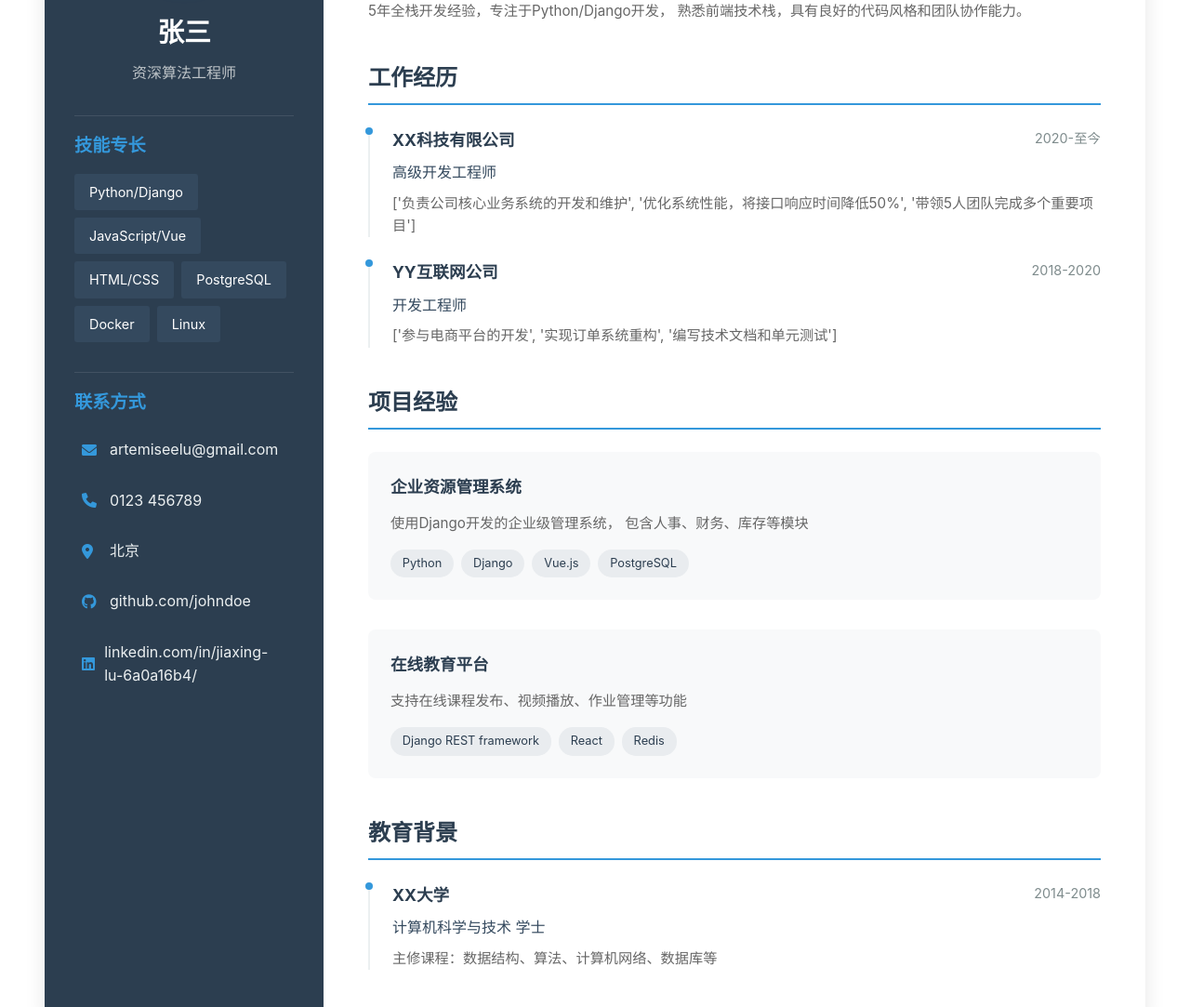
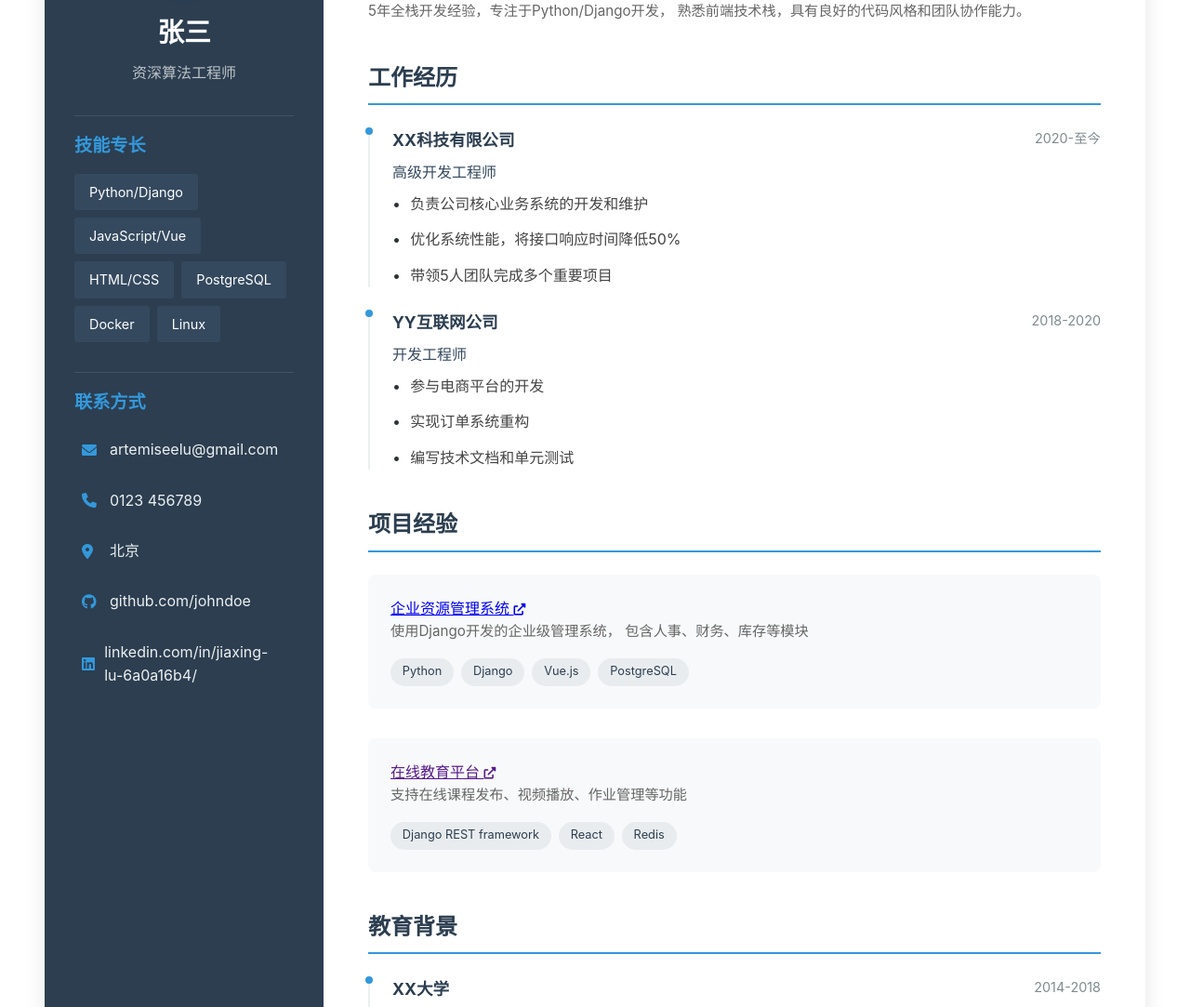
Before and after one commit to artemiseelu/blog, a Django app: page /resume/ in a window 1280 px wide. Shown: the part 328-1411 px from the top of the page at 93% size. Run offline with Django 4.2, Linux system fonts and the light colour scheme; parts of the project's set-up code (start-up, migrations or seed data) failed here and were passed over.

Commit message:
Add data

```diff
--- a/articles/resume_data.py
+++ b/articles/resume_data.py
@@ -55,6 +55,7 @@ resume_data_cn = {
             {
                 'name': '企业资源管理系统',
                 'period': '2021-2022',
+                'link': 'https://github.com/artemiseelu/blog',
                 'description': '使用Django开发的企业级管理系统，\
                               包含人事、财务、库存等模块',
                 'technologies': ['Python', 'Django', 'Vue.js', 'PostgreSQL'],
--- a/articles/templates/articles/resume2.html
+++ b/articles/templates/articles/resume2.html
@@ -182,6 +182,30 @@
         font-size: 0.95rem;
     }
 
+    /* 描述列表 */
+    .description-list {
+        list-style: none;
+        padding: 0;
+        margin: 0;
+    }
+
+    /* 描述列表项 */
+    .description-list li {
+        position: relative;
+        padding-left: 1.2rem;
+        margin-bottom: 0.8rem;
+        color: #444;
+        line-height: 1.6;
+    }
+
+    /* 描述列表项前的圆点 */
+    .description-list li::before {
+        content: '•';
+        position: absolute;
+        left: 0;
+        color: #2d3436;
+    }
+
     .project-item {
         margin-bottom: 2rem;
         padding: 1.5rem;
@@ -296,7 +320,11 @@
                     <span class="period">{{ exp.period }}</span>
                 </div>
                 <div class="job-title">{{ exp.title }}</div>
-                <p class="description">{{ exp.description }}</p>
+                <ul class="description-list">
+                    {% for item in exp.description %}
+                    <li>{{ item }}</li>
+                    {% endfor %}
+                </ul>
             </div>
             {% endfor %}
         </section>
@@ -305,7 +333,11 @@
             <h2 class="section-title">{{ sections.projects }}</h2>
             {% for project in projects %}
             <div class="project-item">
-                <div class="project-title">{{ project.name }}</div>
+                <div class="project-header">
+                    <a href="{{ project.link }}" class="project-name" target="_blank">
+                        {{ project.name }} <i class="fas fa-external-link-alt" style="font-size: 0.8em;"></i>
+                    </a>
+                </div>
                 <p class="description">{{ project.description }}</p>
                 <div class="tech-stack">
                     {% for tech in project.technologies %}
```
